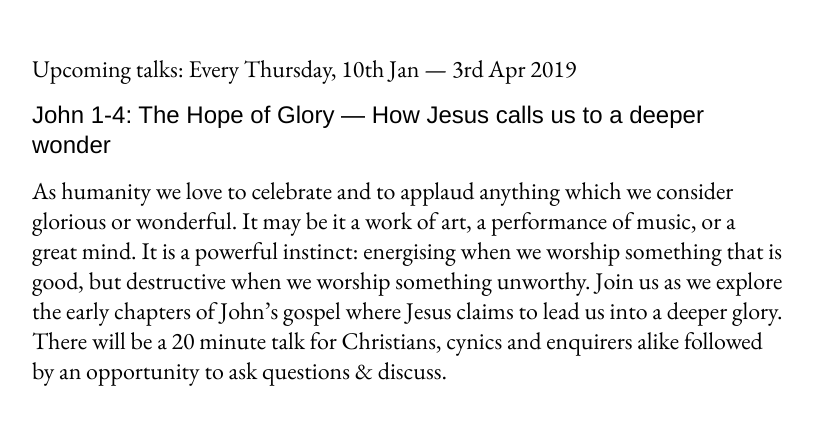
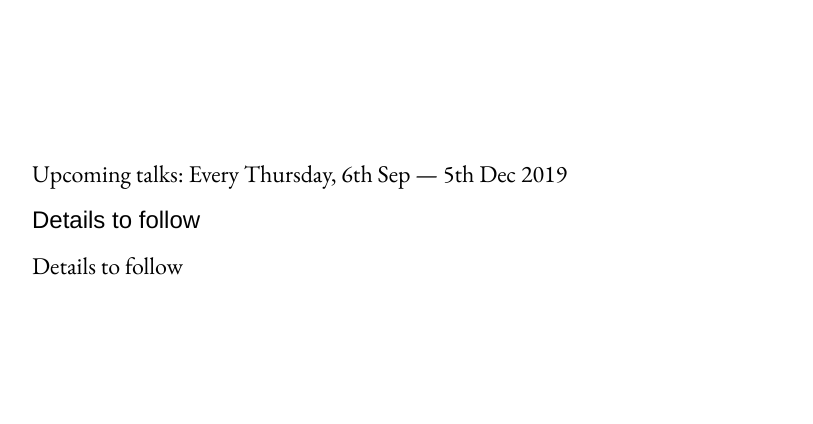
Before and after one commit to North-Bishopsgate-Talks/Website, a plain HTML site: page index.html in a window 1280 px wide. Shown: the part 2580-3004 px from the top of the page, without its empty margins (232-1045 px from the left). Drawn offline with nearby package versions, Linux system fonts and the light colour scheme.

Commit message:
Update meeting dates
Content update for meeting dates, more to follow

```diff
--- a/index.html
+++ b/index.html
@@ -50,7 +50,7 @@
 
                 <div class="pb3">
                     <p class="f3-ns helvetica ttu normal center relative mw8 pb2">Dates</p>
-                    <p class="f3-ns garamond f4 lh-title">Every Thursday lunchtime in term time, starting on 10th January and running until 3rd April next term.</p>
+                    <p class="f3-ns garamond f4 lh-title">Every Thursday lunchtime in term time, starting on 6th September and running until 5th December next term.</p>
                 </div>
 
                 <div class="mb5">
@@ -85,11 +85,11 @@
 
                 <div class="center lh-title centered w-100 ph2-ns ph3 mw7-ns">
 
-                <p class="f3-ns f4 garamond italic lh-title">Upcoming talks: Every Thursday, 10th Jan — 3rd Apr 2019</p>
+                <p class="f3-ns f4 garamond italic lh-title">Upcoming talks: Every Thursday, 6th Sep — 5th Dec 2019</p>
 
-                <p class="helvetica pv3 f3-ns f4">John 1-4: The Hope of Glory — How Jesus calls us to a deeper wonder</p>
+                <p class="helvetica pv3 f3-ns f4">Details to follow</p>
 
-                <p class="f3-ns f4 garamond lh-title"> As humanity we love to celebrate and to applaud anything which we consider glorious or wonderful. It may be it a work of art, a performance of music, or a great mind. It is a powerful instinct: energising when we worship something that is good, but destructive when we worship something unworthy. Join us as we explore the early chapters of John’s gospel where Jesus claims to lead us into a deeper glory. There will be a 20 minute talk for Christians, cynics and enquirers alike followed by an opportunity to ask questions & discuss.</p>
+                <p class="f3-ns f4 garamond lh-title"> Details to follow</p>
 
             </div>
 
```
